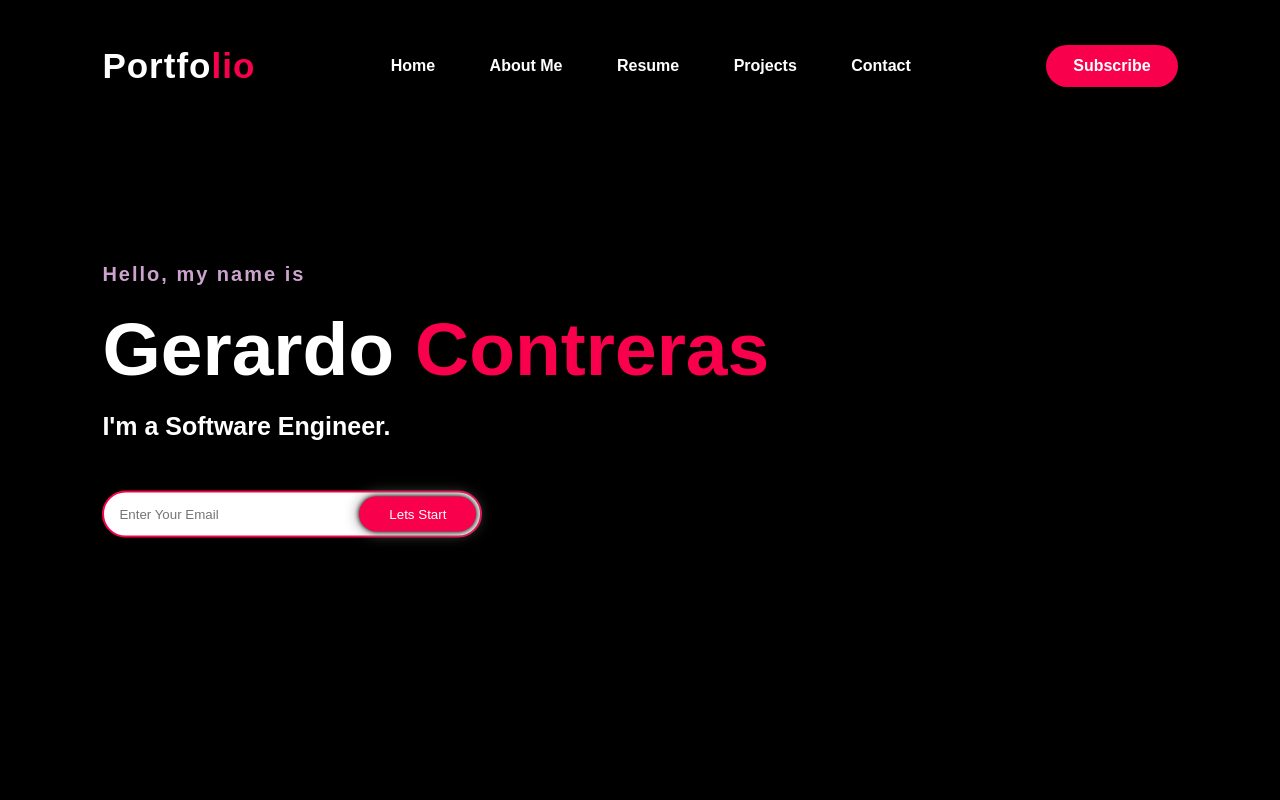
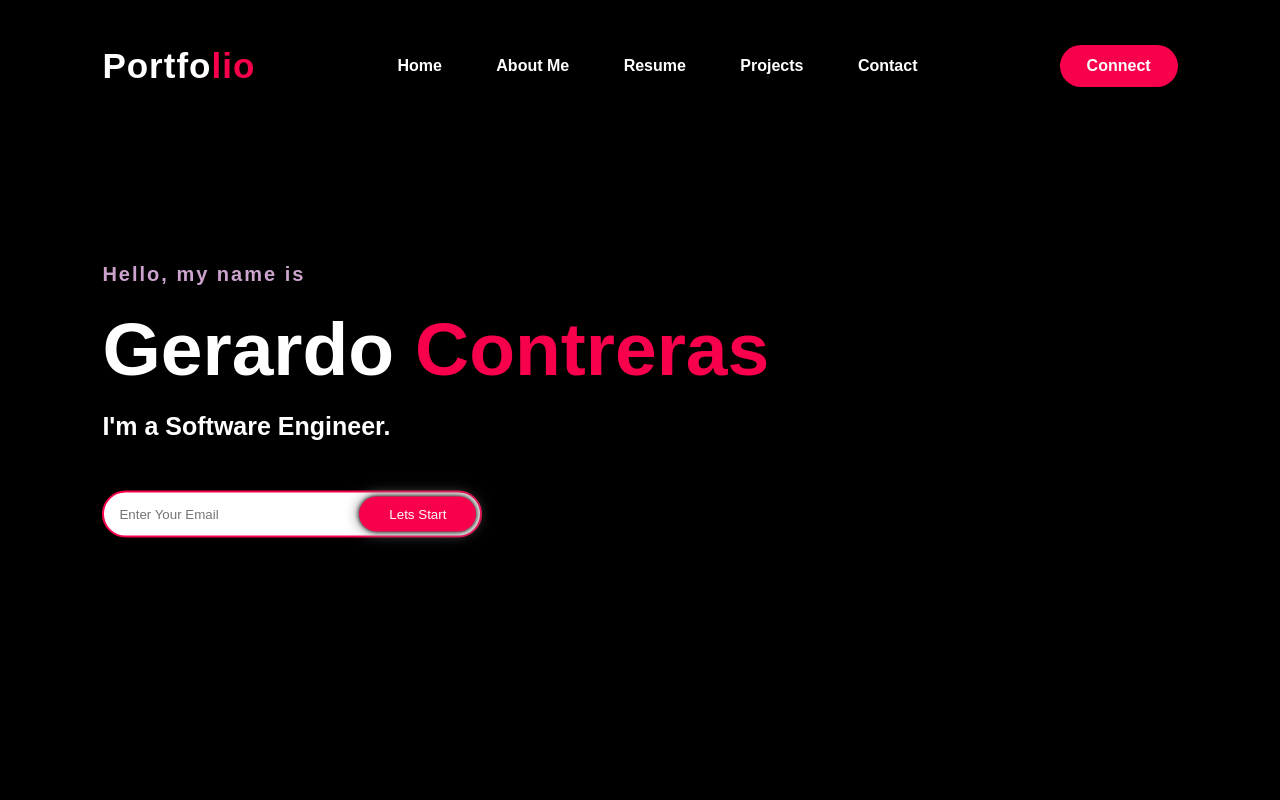
Before and after one commit to gcontreras3/capstonePortfolio, a plain HTML site: page index.html in a window 1280 px wide. Shown: the top 800 px of the page. Drawn offline with Linux system fonts and the light colour scheme.

Commit message:
finished files

```diff
--- a/index.html
+++ b/index.html
@@ -21,7 +21,7 @@
                 <li><a href="#projects">Projects</a></li>
                 <li><a href="#contact">Contact</a></li>
             </ul>
-            <a href="#" class="btn">Subscribe</a>
+            <a href="#contact" class="btn">Connect</a>
         </nav>
         <div class="content">
             <h4>Hello, my name is</h4>
```
